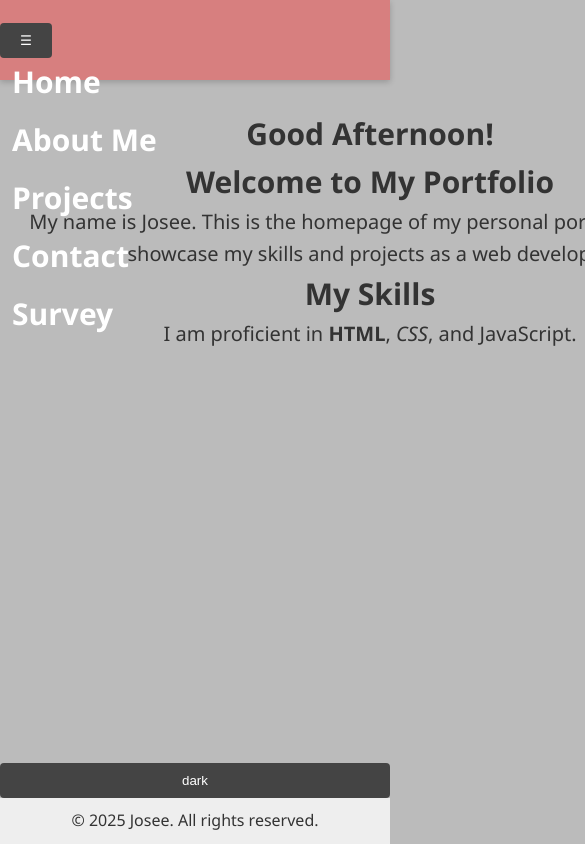
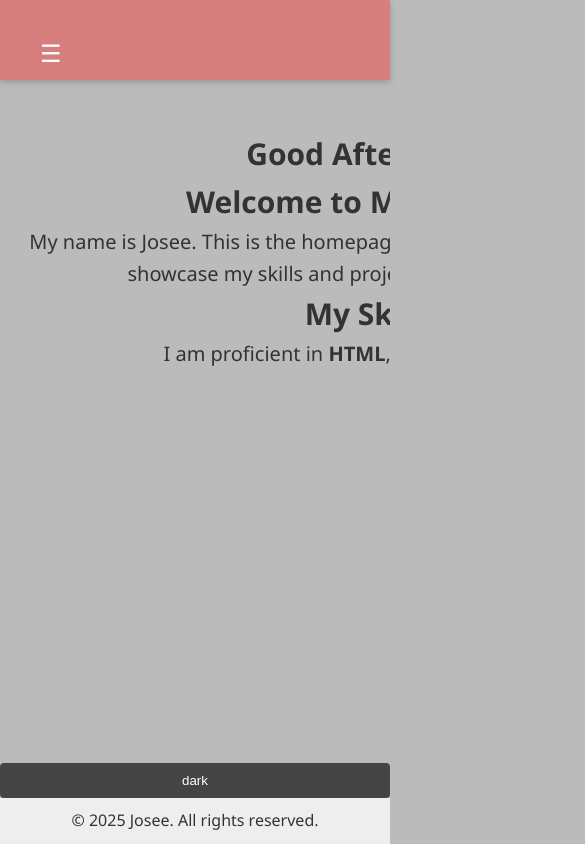
Before and after one commit to joseemvungi/josee-portfolio, a plain HTML site: page index.html in a window 390 px wide. Shown: the top 844 px of the page, 585 px wide, since content can reach past the window. Drawn offline with Linux system fonts and the light colour scheme.

Commit message:
Update style.css

```diff
--- a/style.css
+++ b/style.css
@@ -1,4 +1,3 @@
-/* Reset & Base Styles */
 * {
   margin: 0;
   padding: 0;
@@ -11,6 +10,9 @@ html, body {
   line-height: 1.6;
   background-color: #bbbbbb;
   color: #333;
+  transition: background-color 0.3s ease, color 0.3s ease;
+  overflow-x: hidden; /* Keep horizontal scroll hidden */
+  overflow-y: auto;   /* Allow vertical scroll */
 }
 
 /* Page wrapper for footer control */
@@ -20,7 +22,7 @@ html, body {
   flex-direction: column;
 }
 
-/* Header & Navigation */
+
 header {
   position: fixed;
   top: 0;
@@ -35,15 +37,28 @@ header {
   font-size: 30px;
 }
 
+#menu-toggle {
+  background: none;
+  border: none;
+  font-size: 1.5rem;
+  color: white;
+  display: none;
+  position: absolute;
+  top: 20px;
+  left: 20px;
+  cursor: pointer;
+}
+
 nav ul {
   display: flex;
   flex-wrap: wrap;
   justify-content: center;
   list-style: none;
   gap: 20px;
+  margin-top: 10px;
 }
 
-nav a {
+nav ul li a {
   color: #fff;
   text-decoration: none;
   font-weight: bold;
@@ -51,7 +66,7 @@ nav a {
   transition: background 0.3s ease;
 }
 
-nav a:hover {
+nav ul li a:hover {
   background-color: #444;
   border-radius: 5px;
 }
@@ -62,7 +77,7 @@ main {
   max-width: 1100px;
   margin: auto;
   padding: 20px;
-  margin-top: 80px;
+  margin-top: 100px;
 }
 
 /* About Page: 2-Column Layout */
@@ -132,13 +147,29 @@ footer {
 
 /* Responsive Design */
 @media (max-width: 768px) {
+  #menu-toggle {
+    display: block;
+  }
+
   nav ul {
     flex-direction: column;
     gap: 10px;
+    display: none;
+    background-color: #d77f7f;
+    padding: 20px;
+  }
+
+  nav ul.show {
+    display: flex;
   }
 
   .about-container {
     flex-direction: column;
+  }
+
+  #div1 {
+    width: 95%;
+    font-size: 18px;
   }
 }
 
@@ -171,7 +202,7 @@ body.dark-mode nav a:hover {
   margin: auto;
   text-align: center;
   font-size: 20px;
-  height: 500px;
+  min-height: 400px;
   width: 700px;
   margin-top: 10px;
   position: relative;
```
